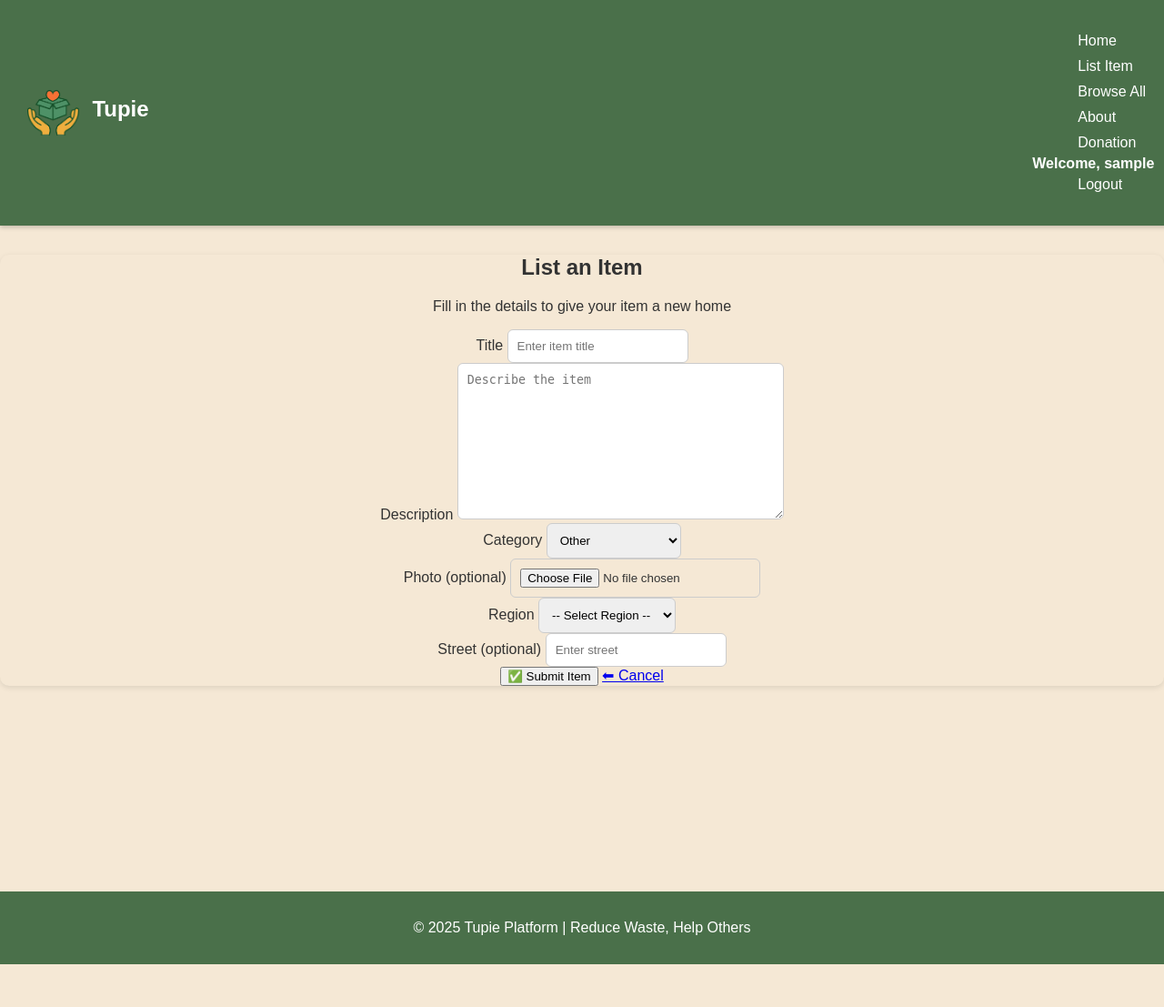
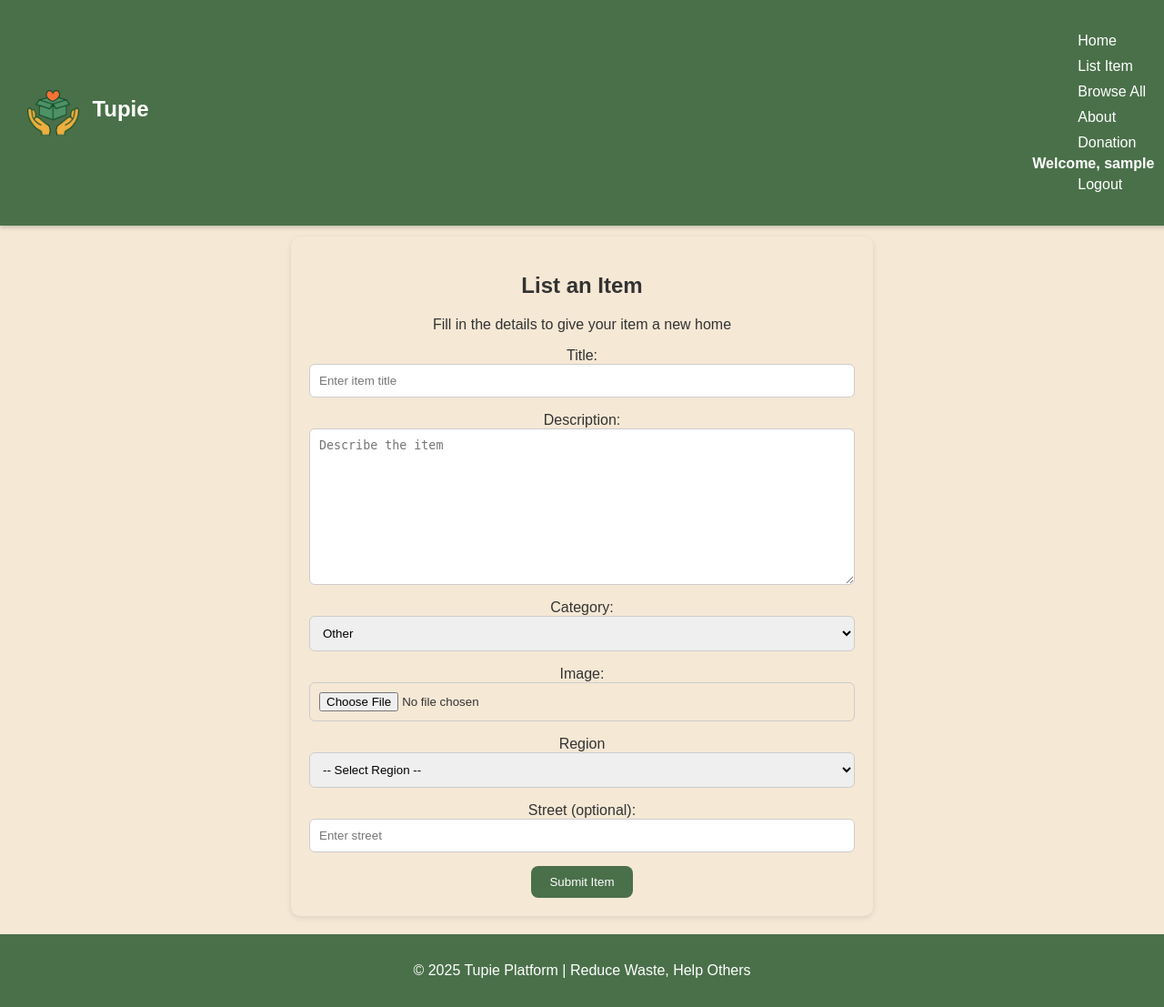
Before and after one commit to msomea/tupie, a Django app: page /list_item/ in a window 1280 px wide. Shown: the whole page at 91% size. Before the commit the page ends 1060 px from the top, so only its background shows below. Run offline with Django 5.2, Linux system fonts and the light colour scheme; a user stored in the database is signed in; tables that the repository leaves empty hold one stand-in row (values such as "Sample post").

Commit message:
Item is Added successfull

```diff
--- a/tupie_app/apps.py
+++ b/tupie_app/apps.py
@@ -1,6 +1,8 @@
 from django.apps import AppConfig
-
 
 class TupieAppConfig(AppConfig):
     default_auto_field = 'django.db.models.BigAutoField'
     name = 'tupie_app'
+
+    def ready(self):
+        import tupie_app.signals
--- a/tupie_app/forms.py
+++ b/tupie_app/forms.py
@@ -1,5 +1,7 @@
 from django import forms
 from .models import Item, Region
+from django.contrib.auth.models import User
+from django.contrib.auth.forms import UserCreationForm
 
 class ItemForm(forms.ModelForm):
     region = forms.ModelChoiceField(
@@ -27,10 +29,27 @@ class ItemForm(forms.ModelForm):
 
     def __init__(self, *args, **kwargs):
         super().__init__(*args, **kwargs)
-        self.fields['region'].queryset = Region.objects.using('locations').all().order_by('region_name')
+        self.fields['region'].queryset = Region.objects.all().order_by('region_name')
+
 
     def clean(self):
         cleaned_data = super().clean()
         if not cleaned_data.get('region'):
             raise forms.ValidationError("Please select a Region")
         return cleaned_data
+
+class CustomUserCreationForm(UserCreationForm):
+    phone_number = forms.CharField(max_length=20, required=True)
+
+    class Meta:
+        model = User
+        fields = ('username', 'phone_number', 'password1', 'password2')
+
+    def save(self, commit=True):
+        user = super().save(commit=False)
+        if commit:
+            user.save()
+            # Save phone number to UserProfile
+            user.userprofile.phone_number = self.cleaned_data['phone_number']
+            user.userprofile.save()
+        return user
--- a/tupie_app/models.py
+++ b/tupie_app/models.py
@@ -1,4 +1,14 @@
 from django.db import models
+from django.contrib.auth.models import User
+from django.db.models.signals import post_save
+from django.dispatch import receiver
+
+# User verification status
+VERIFICATION_CHOICES = [
+    ('unverified', 'Unverified'),
+    ('verified', 'Verified User'),
+    ('organization', 'Organization'),
+]
 
 # Country
 class Country(models.Model):
@@ -66,3 +76,17 @@ class Item(models.Model):
 
     def __str__(self):
         return self.title
+
+class UserProfile(models.Model):
+    user = models.OneToOneField(User, on_delete=models.CASCADE, related_name="userprofile")
+    phone_number = models.CharField(max_length=15, blank=True, null=True)
+    photo = models.ImageField(upload_to='profiles/', blank=True, null=True)
+    location = models.CharField(max_length=255, blank=True, null=True)
+    verification_status = models.CharField(
+        max_length=20,
+        choices=VERIFICATION_CHOICES,
+        default='unverified'
+    )
+
+    def __str__(self):
+        return f"{self.user.username}'s profile"
--- a/tupie_app/static/tupie_app/css/style.css
+++ b/tupie_app/static/tupie_app/css/style.css
@@ -83,8 +83,23 @@ html, body {
 }
 .navbar .welcome-text {
     font-weight: bold;
-    color: white
+    color: white;
     margin-right: 10px;
+}
+
+/* User profile badge*/
+.badge {
+  font-weight: bold;
+  margin-left: 5px;
+  vertical-align: middle;
+}
+
+.blue-check {
+  color: #1E90FF; /* DodgerBlue */
+}
+
+.gold-check {
+  color: #FFD700; /* Gold */
 }
 
 
--- /dev/null
+++ b/tupie_app/templates/tupie_app/_verification_badge.html
@@ -0,0 +1,8 @@
+{# tupie_app/_verification_badge.html #}
+{% if user.userprofile.verification_status == 'verified' %}
+  <span class="badge blue-check" title="Verified User" style="color:#1E90FF;">✔️</span>
+{% elif user.userprofile.verification_status == 'organization' %}
+  <span class="badge gold-check" title="Organization Verified" style="color:#FFD700;">⭐</span>
+{% else %}
+  {# Unverified - no badge or a subtle icon if you want #}
+{% endif %}
--- a/tupie_app/templates/tupie_app/list_item.html
+++ b/tupie_app/templates/tupie_app/list_item.html
@@ -1,71 +1,62 @@
 {% extends 'tupie_app/base.html' %}
+
 {% load static %}
 
 {% block title %}List Item - Tupie{% endblock %}
 
 {% block content %}
-<script src="{% static 'tupie_app/js/script.js' %}"></script>
+<section class="form-section">
+    <h1>List an Item</h1>
+    <p>Fill in the details to give your item a new home</p>
 
-<section class="form-section container">
-
-  <header class="form-header">
-    <h1 class="form-title">List an Item</h1>
-    <p class="form-subtitle">Fill in the details to give your item a new home</p>
-  </header>
-
-  <div class="form-card">
     <form method="post" enctype="multipart/form-data" class="item-form">
         {% csrf_token %}
+        {{ form.non_field_errors }}
 
-      <!-- Title -->
-      <div class="form-group">
-        <label for="{{ form.title.id_for_label }}">Title</label>
+        <p>
+            {{ form.title.label_tag }}
             {{ form.title }}
-      </div>
+            {{ form.title.errors }}
+        </p>
 
-      <!-- Description -->
-      <div class="form-group">
-        <label for="{{ form.description.id_for_label }}">Description</label>
+        <p>
+            {{ form.description.label_tag }}
             {{ form.description }}
-      </div>
+            {{ form.description.errors }}
+        </p>
 
-      <!-- Category -->
-      <div class="form-group">
-        <label for="{{ form.category.id_for_label }}">Category</label>
+        <p>
+            {{ form.category.label_tag }}
             {{ form.category }}
-      </div>
+            {{ form.category.errors }}
+        </p>
 
-      <!-- Image -->
-      <div class="form-group">
-        <label for="{{ form.image.id_for_label }}">Photo (optional)</label>
+        <p>
+            {{ form.image.label_tag }}
             {{ form.image }}
-      </div>
+            {{ form.image.errors }}
+        </p>
 
-        <!-- Region -->
-        <div class="form-group">
+        <p>
             <label for="id_region">Region</label>
-            <select name="region" id="id_region">
+            <select name="region" id="id_region" class="form-control">
                 <option value="">-- Select Region --</option>
                 {% for region in regions %}
-                <option value="{{ region.region_code }}">{{ region.region_name }}</option>
+                    <option value="{{ region.region_code }}" {% if form.region.value == region.region_code|stringformat:"s" %}selected{% endif %}>{{ region.region_name }}</option>
                 {% endfor %}
             </select>
-        </div>
+            {% if form.region.errors %}
+                <span class="error">{{ form.region.errors }}</span>
+            {% endif %}
+        </p>
 
-      <!-- Street -->
-      <div class="form-group">
-        <label for="{{ form.street.id_for_label }}">Street (optional)</label>
+        <p>
+            {{ form.street.label_tag }}
             {{ form.street }}
-      </div>
+            {{ form.street.errors }}
+        </p>
 
-      <!-- Submit -->
-      <div class="form-actions">
-        <button type="submit" class="btn primary-btn">✅ Submit Item</button>
-        <a href="{% url 'home' %}" class="btn secondary-btn">⬅ Cancel</a>
-      </div>
-
+        <button type="submit" class="submit-btn">Submit Item</button>
     </form>
-  </div>
-
 </section>
 {% endblock %}
--- a/tupie_app/templates/tupie_app/navbar.html
+++ b/tupie_app/templates/tupie_app/navbar.html
@@ -16,7 +16,11 @@
 
         <!-- Auth-dependent links -->
         {% if user.is_authenticated %}
-            <li><span class="welcome-text">Welcome, {{ user.username }}</span></li>
+        <li>
+                <span class="welcome-text">Welcome, {{ user.username }}
+                {% include 'tupie_app/_verification_badge.html' %}
+                </span>
+        </li>
             <li><a href="{% url 'logout' %}" class="logout-link">Logout</a></li>
         {% else %}
             <li><a href="{% url 'login' %}">Login</a></li>
--- a/tupie_app/views.py
+++ b/tupie_app/views.py
@@ -1,8 +1,8 @@
 from django.shortcuts import render, redirect, resolve_url
 from django.contrib.auth import authenticate, login as auth_login, logout as auth_logout
-from django.contrib.auth.forms import UserCreationForm
-from .models import Item, Region
-from .forms import ItemForm
+from django.contrib.auth.forms import UserCreationForm, AuthenticationForm
+from .models import Item, Region, UserProfile
+from .forms import ItemForm, CustomUserCreationForm
 from django.core.paginator import Paginator
 from django.contrib import messages
 from django.http import JsonResponse
@@ -21,12 +21,21 @@ def donation(request):
 
 def signup(request):
     if request.method == 'POST':
+        username = request.POST.get('username')
+        phone = request.POST.get('phone_number')
+        password = request.POST.get('password1')
+
         form = UserCreationForm(request.POST)
         if form.is_valid():
-            user = form.save()  # Create the user
-            auth_login(request, user)  # ✅ Auto-login after registration
-            messages.success(request, f"Welcome {user.username}, your account was created and you are now logged in!")
-            return redirect('home')  # Go to home or any other page
+            user = form.save()  # This triggers UserProfile auto-create
+            # Update phone number
+            user.userprofile.phone_number = phone
+            user.userprofile.save()
+
+            # ✅ Auto-login new user
+            auth_login(request, user)
+            messages.success(request, 'Account created & logged in!')
+            return redirect('home')
         else:
             messages.error(request, 'Please fix the errors below.')
     else:
@@ -36,16 +45,15 @@ def signup(request):
 
 def login_view(request):
     if request.method == 'POST':
-        username = request.POST.get('username')
-        password = request.POST.get('password')
-        user = authenticate(request, username=username, password=password)
-        next_url = request.GET.get('next') or resolve_url('tupie_app:home')
-        if user:
+        form = AuthenticationForm(request, data=request.POST)
+        if form.is_valid():
+            user = form.get_user()
             auth_login(request, user)
+            next_url = request.GET.get('next') or resolve_url('home')
             return redirect(next_url)
-        else:
-            messages.error(request, 'Invalid Username or Password.')
-    return render(request, 'tupie_app/login.html')
+    else:
+        form = AuthenticationForm()
+    return render(request, 'tupie_app/login.html', {'form': form})
 
 def logout_view(request):
     auth_logout(request)
--- a/tupie_project/settings.py
+++ b/tupie_project/settings.py
@@ -14,7 +14,7 @@ INSTALLED_APPS = [
     'django.contrib.sessions',
     'django.contrib.messages',
     'django.contrib.staticfiles',
-    'tupie_app',
+    'tupie_app.apps.TupieAppConfig',
 ]
 
 MIDDLEWARE = [
```
Also changed, not shown: tupie_app/admin.py (+6 -1 lines), tupie_app/templates/tupie_app/login.html (+6 -19 lines), tupie_app/templates/tupie_app/register.html (+3 -13 lines), tupie_app/migrations/0002_userprofile.py (added). Lines whose indentation alone changed are shown as unchanged.
